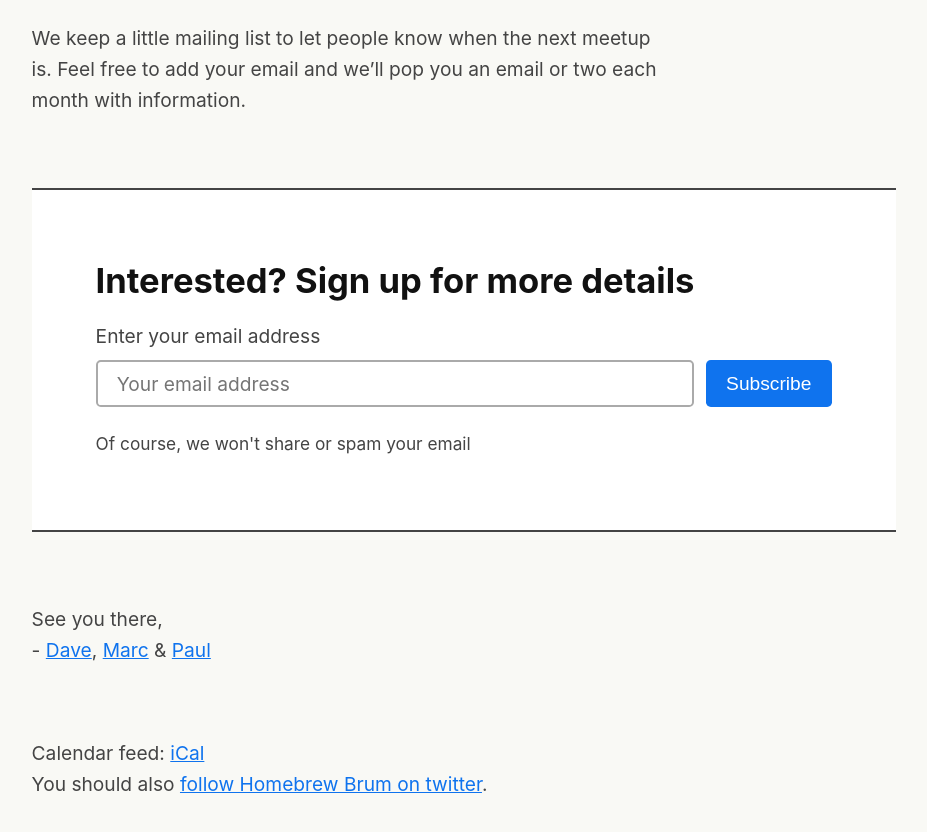
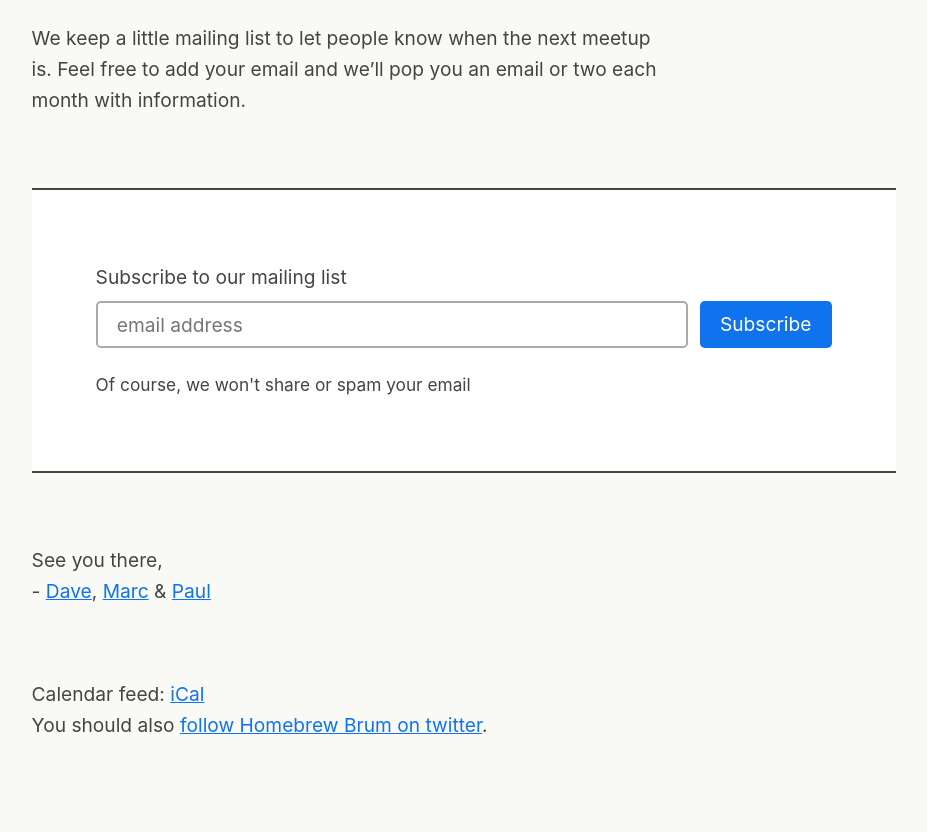
Before and after one commit to hwcbrum/hwcbrum.github.io, a Jekyll site: the page built from index.html, in a window 1280 px wide and 900 px high, scrolled down 1665 px. Shown: the top 832 px of the window, without its empty margins (58-985 px from the left). Built offline with Jekyll 4.4.1, drawn with Linux system fonts in a browser that asks for light colours.

Commit message:
Adding mailchimp form

```diff
--- a/index.html
+++ b/index.html
@@ -58,16 +58,19 @@ layout: default
 </div>
 
 <div class="u-well u-container u-container--lg u-section">
-    <form action="https://tinyletter.com/homebrewbrum" method="post" target="popupwindow" onsubmit="window.open('https://tinyletter.com/homebrewbrum', 'popupwindow', 'scrollbars=yes,width=800,height=600');return true">
-        <h2>Interested? Sign up for more details</h2>
-        <label for="tlemail">Enter your email address</label>
-        <div class="u-flag">
-            <input type="text" name="email" id="tlemail" placeholder="Your email address" />
-            <button type="submit" class="button">Subscribe</button>
-        </div>
-        <input type="hidden" value="1" name="embed"/>
-        <p class="micro">Of course, we won't share or spam your email</p>
-    </form>
+    <div id="mc_embed_signup">
+        <form action="//homebrewbrum.us14.list-manage.com/subscribe/post?u=e591c0727a9299c6f9094e196&amp;id=88fd685552" method="post" id="mc-embedded-subscribe-form" name="mc-embedded-subscribe-form" class="validate" target="_blank" novalidate>
+            <div id="mc_embed_signup_scroll">
+                <label for="mce-EMAIL">Subscribe to our mailing list</label>
+                <div class="u-flag">
+                    <input type="email" value="" name="EMAIL" class="email" id="mce-EMAIL" placeholder="email address" required>
+                    <input type="submit" value="Subscribe" name="subscribe" id="mc-embedded-subscribe" class="button">
+                </div>
+                <div style="position: absolute; left: -5000px;" aria-hidden="true"><input type="text" name="b_e591c0727a9299c6f9094e196_88fd685552" tabindex="-1" value=""></div>
+            </div>
+            <p class="micro">Of course, we won't share or spam your email</p>
+        </form>
+    </div>
 </div>
 
 <div class="u-container u-section">
```
